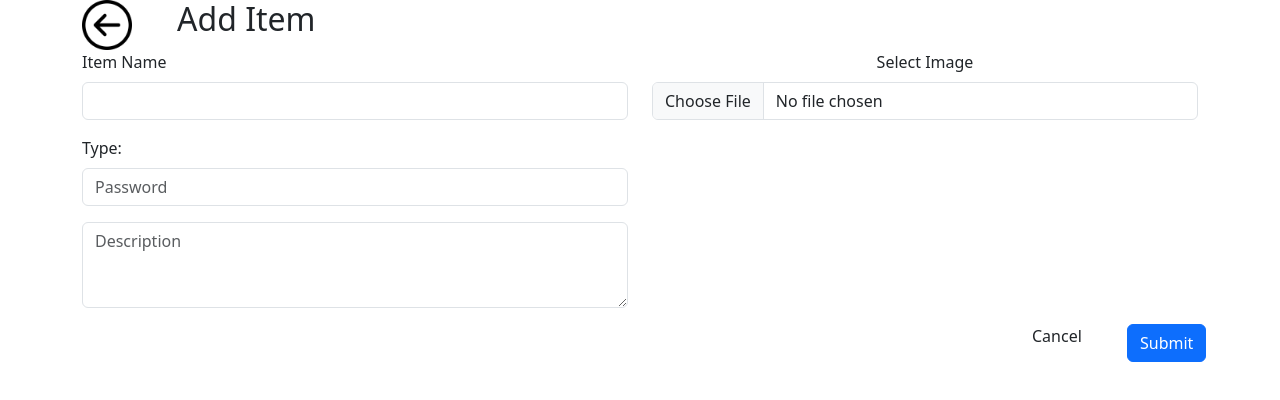
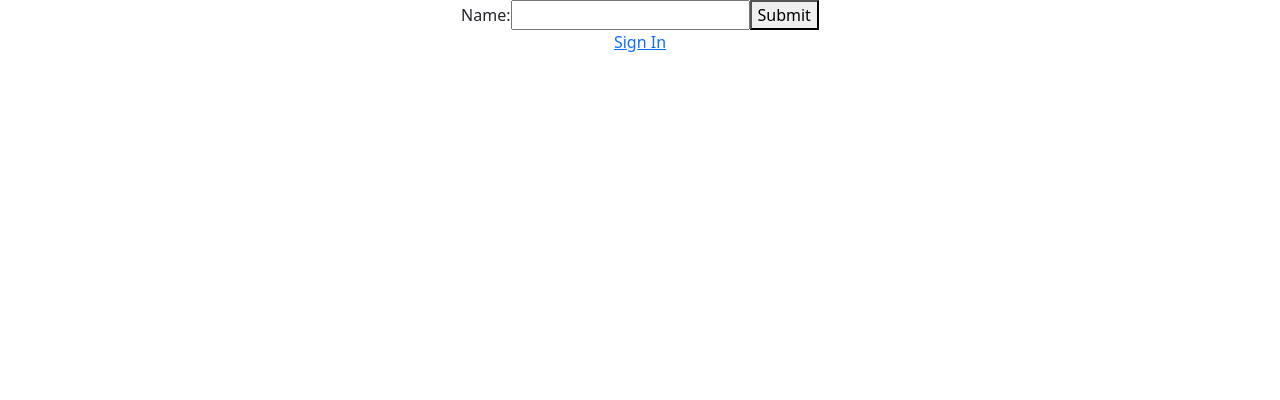
Before and after one commit to simukuka/YourShare-app, a React (Create React App) app in the folder yourshare/: page / in a window 1280 px wide. Shown: the top 400 px of the page. Built offline with nearby package versions, Linux system fonts and the light colour scheme.

Commit message:
sim branches updated sagain

```diff
--- a/yourshare/src/index.js
+++ b/yourshare/src/index.js
@@ -4,7 +4,6 @@ import './index.css';
 import App from './App';
 
 import { AddItemPage } from './pages/AddItemPage';
-
 import { BrowserRouter as Router } from 'react-router-dom';
 import reportWebVitals from './reportWebVitals';
 import 'bootstrap/dist/css/bootstrap.min.css';
@@ -16,7 +15,7 @@ root.render(
 
 
     <Router>
-    <AddItemPage />
+    <App />
 
     </Router>
 
```
